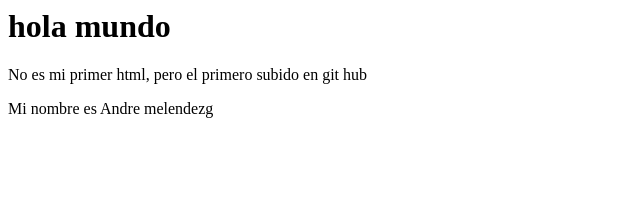
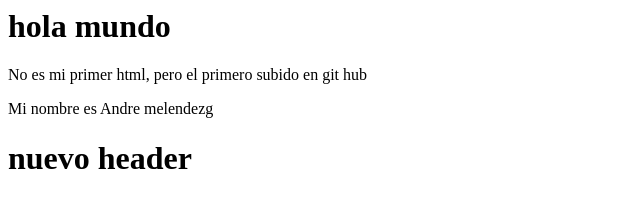
Before and after one commit to 4ndreyMS/HelloGitHub, a plain HTML site: page index.html in a window 1280 px wide. Shown: the whole page, without its empty margins (0-640 px from the left). Drawn offline with Linux system fonts and the light colour scheme.

Commit message:
nuevo header

```diff
--- a/index.html
+++ b/index.html
@@ -7,4 +7,6 @@
         <p>Mi nombre es Andre melendezg</p>
     </div>
 
+    <h1>nuevo header</h1>
+
 </div>
```
